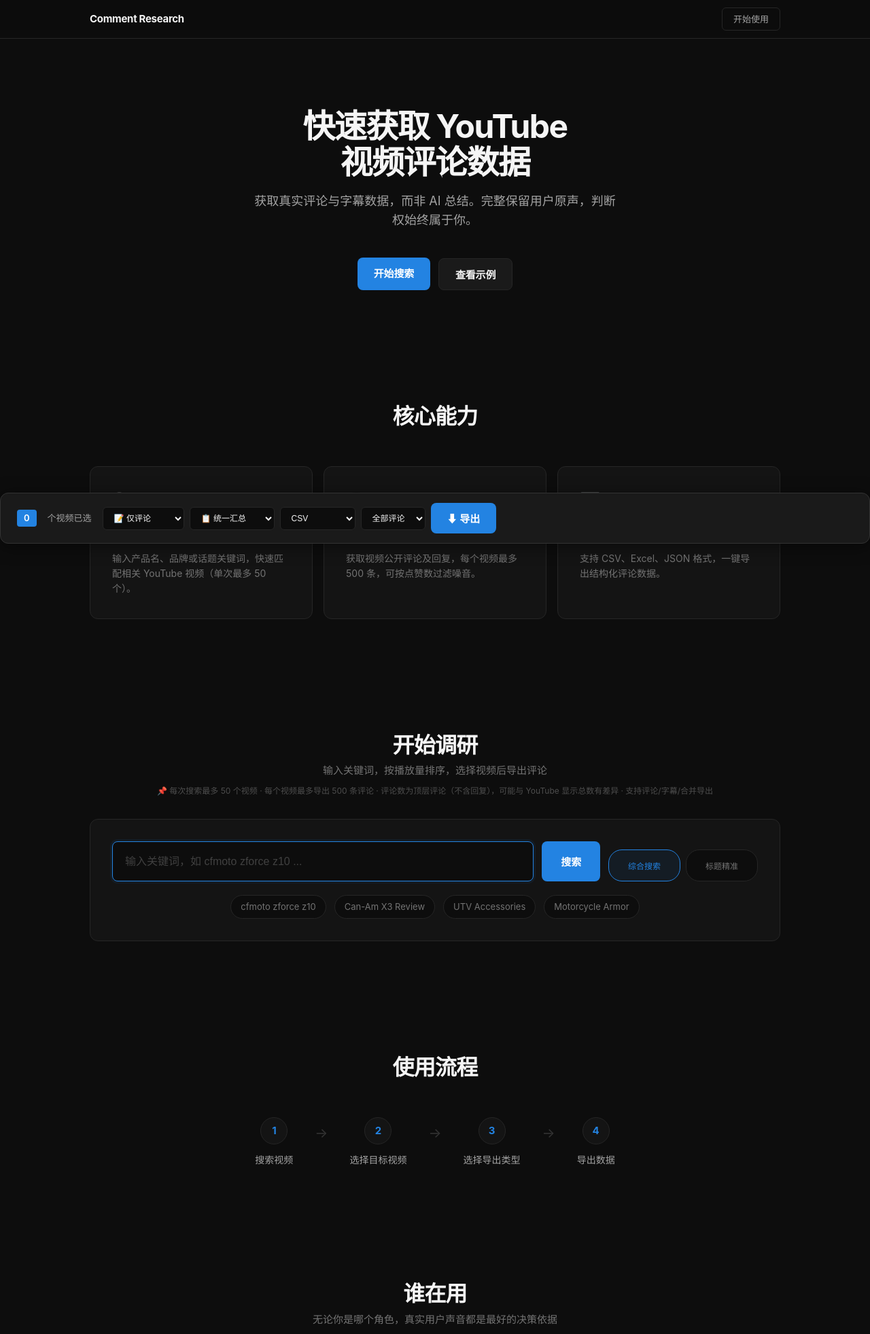
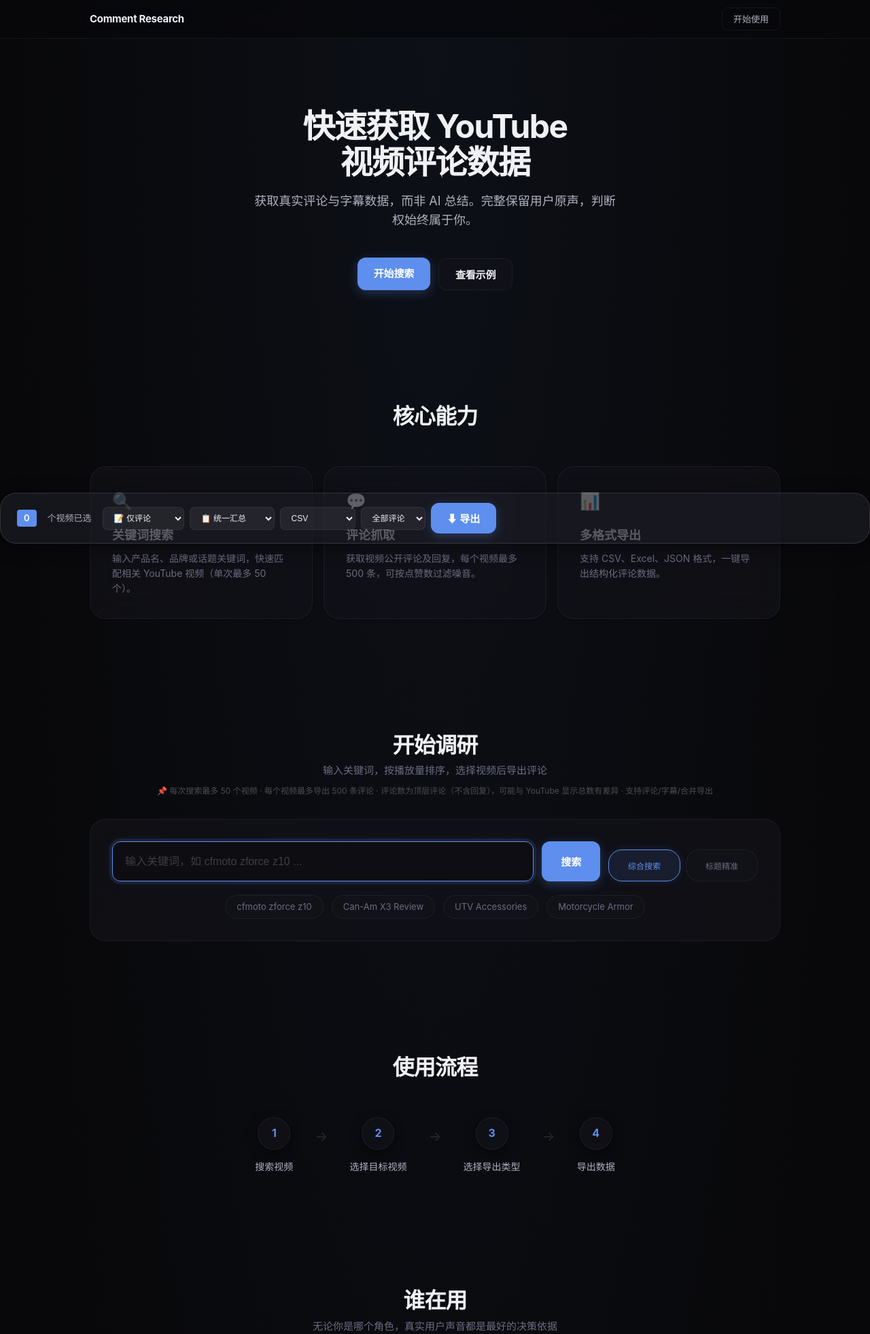
Before and after one commit to ACLANEN/youtube-comment-export, a Flask app: page / in a window 1280 px wide. Shown: the top 1963 px of the page at 68% size. Run offline with Flask 3, Linux system fonts and the light colour scheme.

Commit message:
style: Spatial UI (VisionOS) dark glass theme overhaul
- Frosted glass panels with backdrop-filter: blur(40px) saturate(180%)
- New accent: #5E8FEE (soft blue) with glow shadows
- 4-level depth shadow system (depth-1 to depth-4)
- Cards: glass bg + hover scale(1.02) + glow on hover
- Nav/export bar: full-width glass with saturate boost
- Rounded corners: 24px cards, 12px radius standard
- All interactive elements: cubic-bezier easing
- Buttons: glow shadow + translateY lift on hover
- Background: radial gradient accent glow at top
- CC badges: glass-morphism style

```diff
--- a/templates/index.html
+++ b/templates/index.html
@@ -10,18 +10,24 @@
 /* ====== Reset & Variables ====== */
 *, *::before, *::after { margin: 0; padding: 0; box-sizing: border-box; }
 :root {
-  --bg: #0d0d0d; --surface: #141414; --surface-raised: #1a1a1a;
-  --border: #262626; --border-hover: #333;
-  --text: #f5f5f5; --text-secondary: #a3a3a3; --text-tertiary: #737373;
-  --accent: #2383e2; --accent-hover: #1a6fc4; --accent-subtle: rgba(35,131,226,.08);
-  --green: #30a46c; --red: #e5484d;
-  --radius-sm: 6px; --radius: 8px; --radius-lg: 12px;
+  --bg: #08080a; --bg-alt: #0c0c10; --surface: rgba(20,20,28,0.55); --surface-raised: rgba(28,28,36,0.7);
+  --border: rgba(255,255,255,0.06); --border-hover: rgba(255,255,255,0.12);
+  --text: #f0f0f5; --text-secondary: #b0b0c0; --text-tertiary: #6b6b80;
+  --accent: #5E8FEE; --accent-hover: #7AA5FF; --accent-subtle: rgba(94,143,238,.12);
+  --green: #34c77b; --red: #f06060;
+  --glass-blur: 40px; --glass-saturate: 180%;
+  --radius-sm: 8px; --radius: 12px; --radius-lg: 24px;
+  --depth-1: 0 1px 3px rgba(0,0,0,0.4);
+  --depth-2: 0 4px 16px rgba(0,0,0,0.5);
+  --depth-3: 0 8px 32px rgba(0,0,0,0.6);
+  --depth-4: 0 16px 48px rgba(0,0,0,0.7);
 }
 html { scroll-behavior: smooth; }
 body {
   padding-bottom: 70px;
   font-family: "Inter", -apple-system, BlinkMacSystemFont, "Segoe UI", "Microsoft YaHei", sans-serif;
   background: var(--bg); color: var(--text); line-height: 1.6;
+  background-image: radial-gradient(ellipse at 50% 0%, rgba(94,143,238,0.06) 0%, transparent 70%);
   -webkit-font-smoothing: antialiased;
 }
 h1 { font-size: 48px; font-weight: 700; letter-spacing: -1.5px; line-height: 1.1; }
@@ -32,9 +38,9 @@ p, li { font-size: 16px; color: var(--text-secondary); }
 .section { padding: 80px 0; }
 
 /* ====== Nav ====== */
-.nav { position: fixed; top: 0; left: 0; right: 0; z-index: 100; background: rgba(13,13,13,.85); backdrop-filter: blur(12px); border-bottom: 1px solid var(--border); }
+.nav { position: fixed; top: 0; left: 0; right: 0; z-index: 100; background: rgba(8,8,10,0.7); backdrop-filter: blur(var(--glass-blur)) saturate(var(--glass-saturate)); -webkit-backdrop-filter: blur(var(--glass-blur)) saturate(var(--glass-saturate)); border-bottom: 1px solid var(--border); }
 .nav .container { display: flex; align-items: center; justify-content: space-between; height: 56px; }
-.nav .logo { font-weight: 700; font-size: 15px; color: var(--text); letter-spacing: -0.3px; }
+.nav .logo { font-weight: 700; font-size: 15px; color: var(--text); letter-spacing: -0.3px; text-shadow: 0 0 20px rgba(94,143,238,0.15); }
 .nav .logo span { color: var(--accent); font-weight: 600; }
 .nav .nav-btn { font-size: 13px; color: var(--text-secondary); text-decoration: none; padding: 6px 16px; border-radius: var(--radius-sm); transition: all .15s; border: 1px solid var(--border); }
 .nav .nav-btn:hover { background: var(--surface-raised); color: var(--text); }
@@ -44,16 +50,16 @@ p, li { font-size: 16px; color: var(--text-secondary); }
 .hero h1 { margin-bottom: 16px; max-width: 720px; margin-left: auto; margin-right: auto; }
 .hero .subtitle { font-size: 18px; color: var(--text-secondary); max-width: 540px; margin: 0 auto 40px; line-height: 1.6; }
 .hero .cta-group { display: flex; gap: 12px; justify-content: center; align-items: center; }
-.btn { display: inline-flex; align-items: center; gap: 8px; padding: 12px 24px; border-radius: var(--radius); font-size: 15px; font-weight: 600; cursor: pointer; transition: all .15s; text-decoration: none; border: none; letter-spacing: -0.2px; }
-.btn-primary { background: var(--accent); color: #fff; }
-.btn-primary:hover { background: var(--accent-hover); }
-.btn-secondary { background: var(--surface-raised); color: var(--text); border: 1px solid var(--border); }
-.btn-secondary:hover { border-color: var(--border-hover); background: #1f1f1f; }
+.btn { display: inline-flex; align-items: center; gap: 8px; padding: 12px 24px; border-radius: var(--radius); font-size: 15px; font-weight: 600; cursor: pointer; transition: all .3s cubic-bezier(0.16,1,0.3,1); text-decoration: none; border: none; letter-spacing: -0.2px; }
+.btn-primary { background: var(--accent); color: #fff; box-shadow: 0 4px 16px rgba(94,143,238,0.3); }
+.btn-primary:hover { background: var(--accent-hover); transform: translateY(-1px); box-shadow: 0 6px 24px rgba(94,143,238,0.4); }
+.btn-secondary { background: var(--surface); backdrop-filter: blur(10px); -webkit-backdrop-filter: blur(10px); color: var(--text); border: 1px solid var(--border); }
+.btn-secondary:hover { border-color: var(--accent); background: var(--surface-raised); transform: translateY(-1px); }
 
 /* ====== Features ====== */
 .feature-grid { display: grid; grid-template-columns: repeat(3, 1fr); gap: 16px; margin-top: 48px; }
-.feature-card { background: var(--surface); border: 1px solid var(--border); border-radius: var(--radius-lg); padding: 32px; transition: border-color .15s; }
-.feature-card:hover { border-color: var(--border-hover); }
+.feature-card { background: var(--surface); backdrop-filter: blur(20px); -webkit-backdrop-filter: blur(20px); border: 1px solid var(--border); border-radius: var(--radius-lg); padding: 32px; transition: all .3s; box-shadow: var(--depth-1); }
+.feature-card:hover { border-color: var(--accent); transform: translateY(-4px); box-shadow: var(--depth-3); }
 .feature-card .icon { font-size: 24px; margin-bottom: 16px; }
 .feature-card h3 { margin-bottom: 8px; }
 .feature-card p { font-size: 14px; color: var(--text-tertiary); line-height: 1.6; }
@@ -61,8 +67,8 @@ p, li { font-size: 16px; color: var(--text-secondary); }
 
 /* ====== Search Mode ====== */
 .search-mode { display: flex; gap: 8px; margin-top: 12px; }
-.search-mode button { font-size: 12px; padding: 4px 12px; border-radius: 20px; border: 1px solid var(--border); background: var(--bg); color: var(--text-tertiary); cursor: pointer; transition: all .15s; font-family: inherit; }
-.search-mode button.active { border-color: var(--accent); background: var(--accent-subtle); color: var(--accent); }
+.search-mode button { font-size: 12px; padding: 5px 14px; border-radius: 20px; border: 1px solid var(--border); background: var(--surface); backdrop-filter: blur(8px); -webkit-backdrop-filter: blur(8px); color: var(--text-tertiary); cursor: pointer; transition: all .25s; font-family: inherit; }
+.search-mode button.active { border-color: var(--accent); background: var(--accent-subtle); color: var(--accent); box-shadow: 0 0 12px rgba(94,143,238,0.15); }
 
 
 /* ====== Mode Tabs ====== */
@@ -78,15 +84,15 @@ p, li { font-size: 16px; color: var(--text-secondary); }
 /* ====== Search Section ====== */
 .search-card { background: var(--surface); border: 1px solid var(--border); border-radius: var(--radius-lg); padding: 32px; margin-top: 32px; }
 .search-row { display: flex; gap: 12px; }
-.search-row input { flex: 1; min-width: 200px; padding: 14px 18px; border: 1px solid var(--border); border-radius: var(--radius); font-size: 16px; background: var(--bg); color: var(--text); outline: none; transition: border-color .15s; }
-.search-row input:focus { border-color: var(--accent); box-shadow: 0 0 0 3px var(--accent-subtle); }
+.search-row input { flex: 1; min-width: 200px; padding: 14px 18px; border: 1px solid var(--border); border-radius: var(--radius); font-size: 16px; background: rgba(12,12,18,0.6); backdrop-filter: blur(8px); -webkit-backdrop-filter: blur(8px); color: var(--text); outline: none; transition: all .3s; }
+.search-row input:focus { border-color: var(--accent); box-shadow: 0 0 0 4px var(--accent-subtle), 0 0 20px rgba(94,143,238,0.1); }
 .search-row input::placeholder { color: #404040; }
 .search-row button { padding: 14px 28px; }
 
 /* ====== Empty ====== */
 .empty-hints { display: flex; gap: 12px; flex-wrap: wrap; margin-top: 20px; justify-content: center; }
-.empty-hints span { font-size: 13px; color: var(--text-tertiary); background: var(--bg); padding: 6px 14px; border-radius: 20px; border: 1px solid var(--border); cursor: pointer; transition: all .15s; }
-.empty-hints span:hover { border-color: var(--accent); color: var(--accent); }
+.empty-hints span { font-size: 13px; color: var(--text-tertiary); background: var(--surface); backdrop-filter: blur(8px); -webkit-backdrop-filter: blur(8px); padding: 6px 16px; border-radius: 20px; border: 1px solid var(--border); cursor: pointer; transition: all .25s; }
+.empty-hints span:hover { border-color: var(--accent); color: var(--accent); transform: translateY(-2px); box-shadow: var(--depth-2); }
 
 /* ====== Card Entrance Animation ====== */
 @keyframes cardIn {
@@ -130,9 +136,9 @@ p, li { font-size: 16px; color: var(--text-secondary); }
 .results-header .select-all:hover { text-decoration: underline; }
 
 /* ====== Filter Row ====== */
-.filter-row { display: flex; align-items: center; gap: 8px; margin-bottom: 16px; padding: 10px 16px; background: var(--surface); border: 1px solid var(--border); border-radius: var(--radius); font-size: 13px; flex-wrap: wrap; }
+.filter-row { display: flex; align-items: center; gap: 8px; margin-bottom: 16px; padding: 12px 18px; background: var(--surface); backdrop-filter: blur(12px); -webkit-backdrop-filter: blur(12px); border: 1px solid var(--border); border-radius: var(--radius-lg); font-size: 13px; flex-wrap: wrap; box-shadow: var(--depth-1); }
 .filter-row label { color: var(--text-tertiary); }
-.filter-row select, .filter-row input { background: var(--bg); border: 1px solid var(--border); color: var(--text); padding: 5px 10px; border-radius: var(--radius-sm); font-size: 13px; outline: none; }
+.filter-row select, .filter-row input { background: rgba(12,12,18,0.5); backdrop-filter: blur(4px); -webkit-backdrop-filter: blur(4px); border: 1px solid var(--border); color: var(--text); padding: 6px 10px; border-radius: var(--radius-sm); font-size: 13px; outline: none; transition: all .2s; }
 .filter-row select:focus, .filter-row input:focus { border-color: var(--accent); }
 .filter-row input[type="number"] { width: 70px; }
 
@@ -140,12 +146,12 @@ p, li { font-size: 16px; color: var(--text-secondary); }
 .video-list { display: flex; flex-direction: column; gap: 8px; }
 /* ====== Video Cards (Grid) ====== */
 .video-list { display: grid; grid-template-columns: repeat(4, 1fr); gap: 14px; }
-.video-card { background: var(--surface); border: 1px solid var(--border); border-radius: var(--radius-lg); overflow: hidden; transition: all .2s; position: relative; display: flex; flex-direction: column; cursor: pointer; }
-.video-card:hover { border-color: var(--accent); transform: translateY(-2px); box-shadow: 0 6px 24px rgba(0,0,0,.3); }
+.video-card { background: var(--surface); backdrop-filter: blur(16px); -webkit-backdrop-filter: blur(16px); border: 1px solid var(--border); border-radius: var(--radius-lg); overflow: hidden; transition: all .35s cubic-bezier(0.16,1,0.3,1); position: relative; display: flex; flex-direction: column; cursor: pointer; box-shadow: var(--depth-1); }
+.video-card:hover { border-color: var(--accent); transform: translateY(-4px) scale(1.02); box-shadow: var(--depth-3), 0 0 30px rgba(94,143,238,0.08); }
 .video-card.selected { border-color: var(--accent); background: rgba(35,131,226,.06); }
 
 /* Card image area */
-.card-top { position: relative; aspect-ratio: 16/9; overflow: hidden; background: #1a1a1a; }
+.card-top { position: relative; aspect-ratio: 16/9; overflow: hidden; background: #12121a; border-radius: var(--radius-lg) var(--radius-lg) 0 0; }
 .card-top .thumb-link { display: block; width: 100%; height: 100%; }
 .card-top .thumb-link img { width: 100%; height: 100%; object-fit: cover; transition: transform .3s; }
 .video-card:hover .card-top .thumb-link img { transform: scale(1.05); }
@@ -155,11 +161,11 @@ p, li { font-size: 16px; color: var(--text-secondary); }
 .cb-overlay input { width: 16px; height: 16px; accent-color: var(--accent); cursor: pointer; }
 
 /* Badges */
-.cc-badge { position: absolute; top: 8px; right: 8px; background: rgba(35,131,226,.9); color: #fff; font-size: 10px; font-weight: 700; padding: 3px 7px; border-radius: 4px; z-index: 2; letter-spacing: .5px; }
-.duration-badge { position: absolute; bottom: 8px; right: 8px; background: rgba(0,0,0,.85); color: #fff; font-size: 11px; padding: 2px 6px; border-radius: 3px; z-index: 2; }
+.cc-badge { position: absolute; top: 8px; right: 8px; background: rgba(94,143,238,0.75); backdrop-filter: blur(8px); -webkit-backdrop-filter: blur(8px); color: #fff; font-size: 10px; font-weight: 700; padding: 4px 8px; border-radius: 6px; z-index: 2; letter-spacing: .5px; border: 1px solid rgba(255,255,255,0.15); }
+.duration-badge { position: absolute; bottom: 8px; right: 8px; background: rgba(0,0,0,0.7); backdrop-filter: blur(4px); -webkit-backdrop-filter: blur(4px); color: #fff; font-size: 11px; padding: 3px 7px; border-radius: 5px; z-index: 2; }
 
 /* Card body */
-.card-body { padding: 12px 14px; flex: 1; display: flex; flex-direction: column; gap: 6px; }
+.card-body { padding: 14px 16px; flex: 1; display: flex; flex-direction: column; gap: 6px; border-top: 1px solid rgba(255,255,255,0.04); }
 .card-body .title { display: -webkit-box; font-size: 14px; font-weight: 500; color: var(--text); -webkit-line-clamp: 2; -webkit-box-orient: vertical; overflow: hidden; line-height: 1.4; text-decoration: none; }
 .card-body .title:hover { color: var(--accent); }
 .card-body .meta { font-size: 12px; color: var(--text-tertiary); display: flex; gap: 8px; align-items: center; flex-wrap: wrap; }
@@ -181,7 +187,7 @@ p, li { font-size: 16px; color: var(--text-secondary); }
 .pagination-wrap.active { display: flex; }
 .page-btn { min-width: 36px; height: 36px; background: var(--surface); border: 1px solid var(--border); color: var(--text-secondary); border-radius: var(--radius-sm); font-size: 13px; cursor: pointer; transition: all .15s; display: flex; align-items: center; justify-content: center; font-family: inherit; }
 .page-btn:hover { border-color: var(--accent); color: var(--accent); }
-.page-btn.active { background: var(--accent); color: #fff; border-color: var(--accent); }
+.page-btn.active { background: var(--accent); color: #fff; border-color: var(--accent); box-shadow: 0 2px 12px rgba(94,143,238,0.3); }
 .page-btn:disabled { opacity: .3; cursor: not-allowed; }
 .page-info { font-size: 12px; color: var(--text-tertiary); margin: 0 8px; }
 #pageNumbers { display: inline-flex; gap: 4px; }
@@ -210,10 +216,10 @@ p, li { font-size: 16px; color: var(--text-secondary); }
 .export-bar .stat-item { font-size: 12px; color: var(--text-tertiary); }
 .export-bar .stat-item strong { color: var(--text-secondary); }
 .export-bar .export-normal { display: flex; align-items: center; gap: 16px; flex-wrap: wrap; }
-.export-bar select { background: var(--bg); border: 1px solid var(--border); color: var(--text); padding: 8px 12px; border-radius: var(--radius-sm); font-size: 13px; outline: none; cursor: pointer; }
+.export-bar select { background: rgba(255,255,255,0.06); border: 1px solid var(--border); color: var(--text); padding: 8px 12px; border-radius: var(--radius-sm); font-size: 13px; outline: none; cursor: pointer; transition: all .2s; }
 
 /* ====== Data Preview ====== */
-.preview-table-wrap { overflow-x: auto; background: var(--surface); border: 1px solid var(--border); border-radius: var(--radius-lg); }
+.preview-table-wrap { overflow-x: auto; background: var(--surface); backdrop-filter: blur(16px); -webkit-backdrop-filter: blur(16px); border: 1px solid var(--border); border-radius: var(--radius-lg); box-shadow: var(--depth-1); }
 .preview-table { width: 100%; border-collapse: collapse; font-size: 14px; }
 .preview-table th { text-align: left; padding: 14px 20px; border-bottom: 1px solid var(--border); font-size: 12px; font-weight: 600; color: var(--text-tertiary); text-transform: uppercase; letter-spacing: .5px; }
 .preview-table td { padding: 12px 20px; border-bottom: 1px solid rgba(255,255,255,.03); color: var(--text-secondary); }
@@ -223,12 +229,12 @@ p, li { font-size: 16px; color: var(--text-secondary); }
 /* ====== Workflow ====== */
 .workflow-steps { display: flex; justify-content: center; align-items: center; gap: 0; flex-wrap: wrap; margin-top: 48px; }
 .workflow-step { text-align: center; padding: 0 24px; }
-.workflow-step .step-num { width: 40px; height: 40px; border-radius: 50%; background: var(--surface); border: 1px solid var(--border); display: flex; align-items: center; justify-content: center; margin: 0 auto 12px; font-weight: 700; font-size: 15px; color: var(--accent); }
+.workflow-step .step-num { width: 48px; height: 48px; border-radius: 50%; background: var(--surface); backdrop-filter: blur(12px); -webkit-backdrop-filter: blur(12px); border: 1px solid var(--border); display: flex; align-items: center; justify-content: center; margin: 0 auto 14px; font-weight: 700; font-size: 16px; color: var(--accent); box-shadow: var(--depth-2); transition: all .3s; }
 .workflow-step .step-label { font-size: 14px; color: var(--text-secondary); }
 .workflow-arrow { color: var(--border-hover); font-size: 20px; padding: 0 8px; margin-bottom: 28px; }
 
 /* ====== Footer ====== */
-.footer { border-top: 1px solid var(--border); padding: 40px 0; text-align: center; }
+.footer { border-top: 1px solid var(--border); padding: 48px 0; text-align: center; background: rgba(8,8,10,0.5); }
 .footer .text-sm { font-size: 13px; }
 .footer .brand { color: var(--text); font-weight: 600; }
 .footer .divider { margin: 0 10px; color: #2d2d2d; }
@@ -465,7 +471,7 @@ p, li { font-size: 16px; color: var(--text-secondary); }
 <section class="section" style="padding-bottom:20px">
   <div class="container">
     <h2 style="text-align:center;margin-bottom:32px">更新日志</h2>
-    <div style="max-width:600px;margin:0 auto;background:var(--surface);border:1px solid var(--border);border-radius:var(--radius-lg);padding:24px 32px">
+    <div style="max-width:600px;margin:0 auto;background:var(--surface);backdrop-filter:blur(20px);-webkit-backdrop-filter:blur(20px);border:1px solid var(--border);border-radius:var(--radius-lg);padding:24px 32px;box-shadow:var(--depth-2)">
             <div style="margin-bottom:20px">
         <div style="font-size:12px;color:var(--accent);font-weight:600;margin-bottom:4px">2026-06-02</div>
         <ul style="font-size:13px;color:var(--text-secondary);padding-left:18px;line-height:1.8">
```
